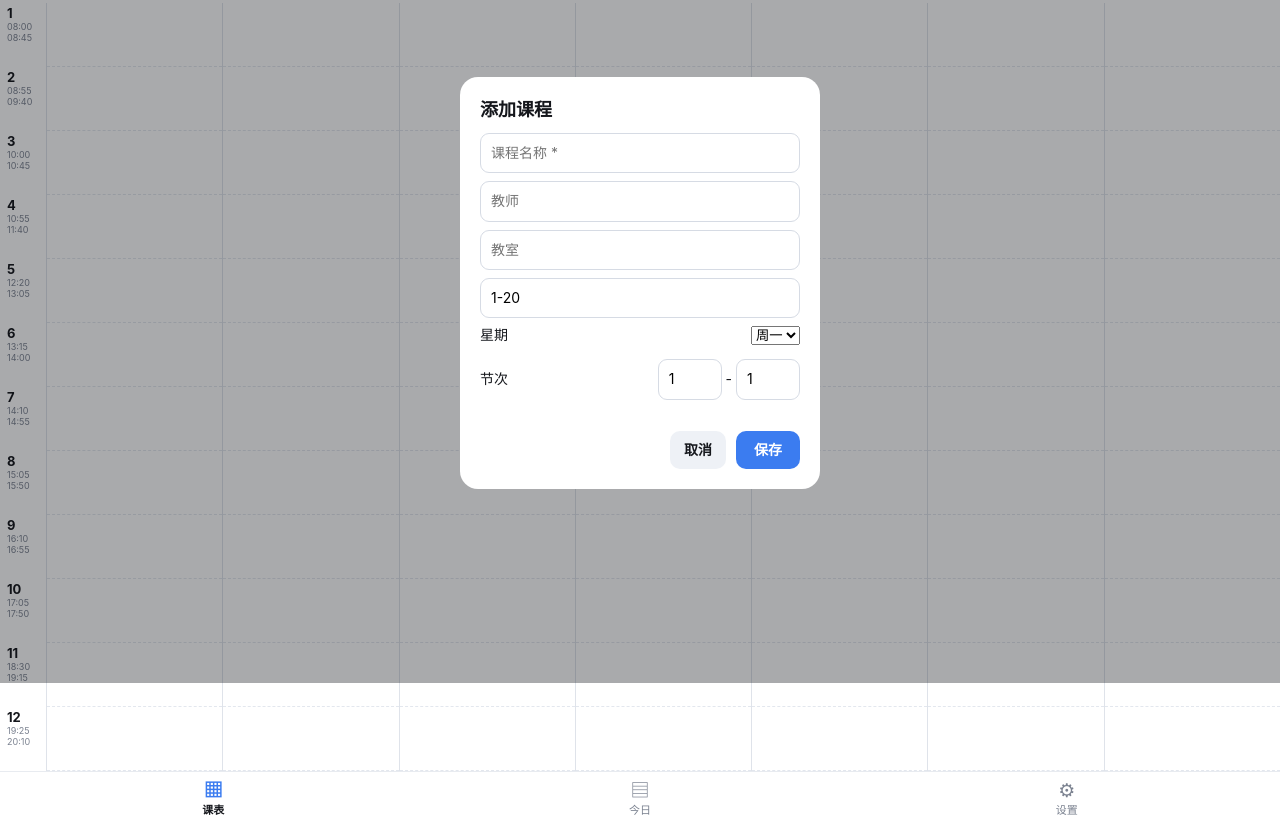
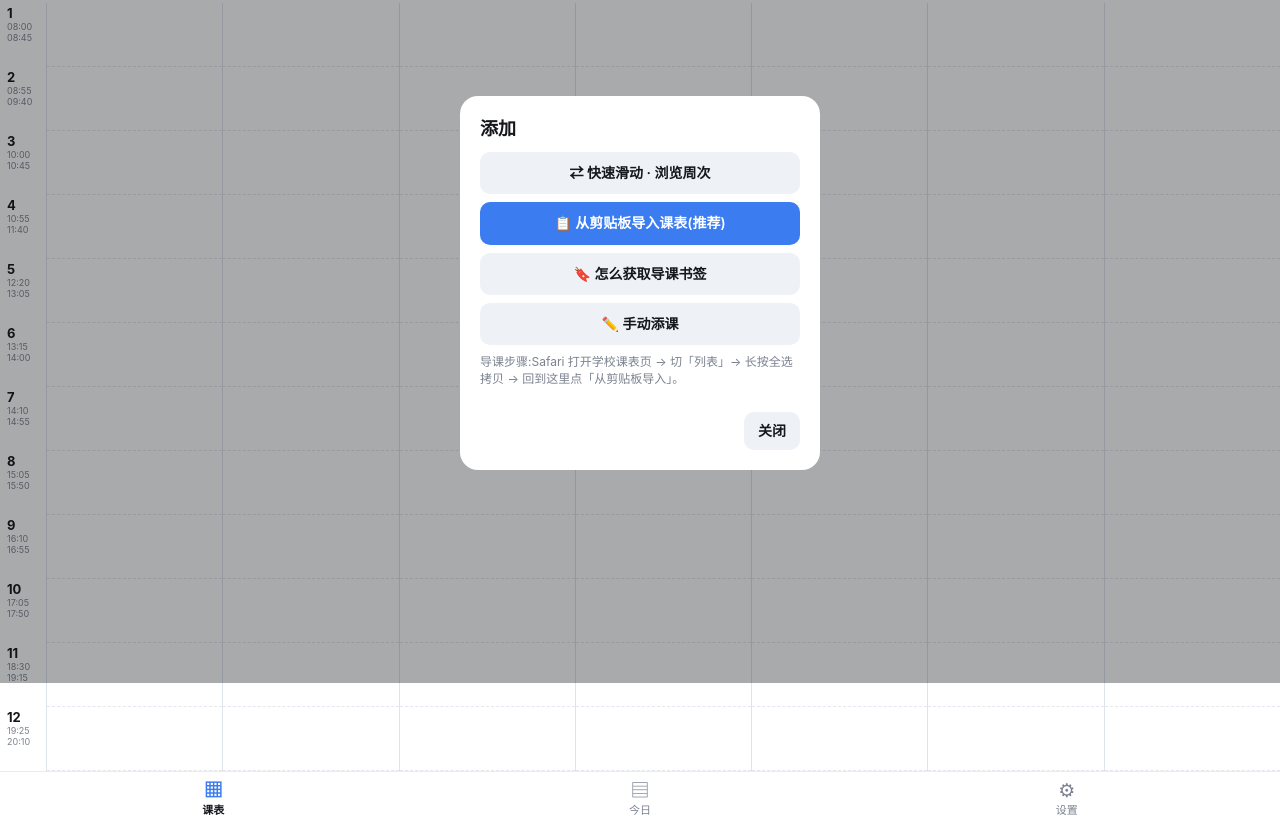
Before and after one commit to 6lanshen-dongye/MySchedule, a plain HTML site: page docs/index.html in a window 1280 px wide. Both pictures are taken after a click on the button "添加课程". Shown: the part 117-944 px from the top of the page. Drawn offline with Linux system fonts and the light colour scheme.

Commit message:
feat(web): 加号菜单与安卓对齐(快速滑动/教务系统导课/手动添课)

```diff
--- a/docs/index.html
+++ b/docs/index.html
@@ -396,7 +396,23 @@ document.querySelectorAll("nav button").forEach(b=> b.onclick = ()=> switchTab(+
 
 $("jumpBtn").onclick = ()=>{ quickOpen = !quickOpen; previewWeek = viewWeek; renderAll(); };
 $("todayBtn").onclick = ()=>{ viewWeek = weekOfDate(today()) || viewWeek; previewWeek = viewWeek; renderAll(); };
-$("addBtn").onclick = ()=> addCourse(1,1);
+$("addBtn").onclick = ()=> addMenu();
+
+/* ＋ 菜单:和 Android 版对齐(快速滑动 / 教务系统导课 / 手动添课) */
+function addMenu(){
+  sheet('<h3>添加</h3>'+
+    '<button class="btn ghost" id="mQuick">⇄ 快速滑动 · 浏览周次</button>'+
+    '<button class="btn" id="mImport">📋 从剪贴板导入课表(推荐)</button>'+
+    '<button class="btn ghost" id="mBm">🔖 怎么获取导课书签</button>'+
+    '<button class="btn ghost" id="mManual">✏️ 手动添课</button>'+
+    '<div class="hint">导课步骤:Safari 打开学校课表页 → 切「列表」→ 长按全选拷贝 → 回到这里点「从剪贴板导入」。</div>'+
+    '<div class="acts"><button class="btn ghost" id="mClose" style="width:auto;padding:9px 14px">关闭</button></div>');
+  $("mQuick").onclick = ()=>{ quickOpen = true; previewWeek = viewWeek; renderAll(); closeSheet(); };
+  $("mImport").onclick = ()=>{ closeSheet(); doImportFromClipboard(); };
+  $("mBm").onclick = ()=>{ closeSheet(); showBookmarkletHelp(); };
+  $("mManual").onclick = ()=>{ closeSheet(); addCourse(1,1); };
+  $("mClose").onclick = closeSheet;
+}
 
 /* 左右滑动切周 */
 let sx=0, sy=0, tracking=false;
```
